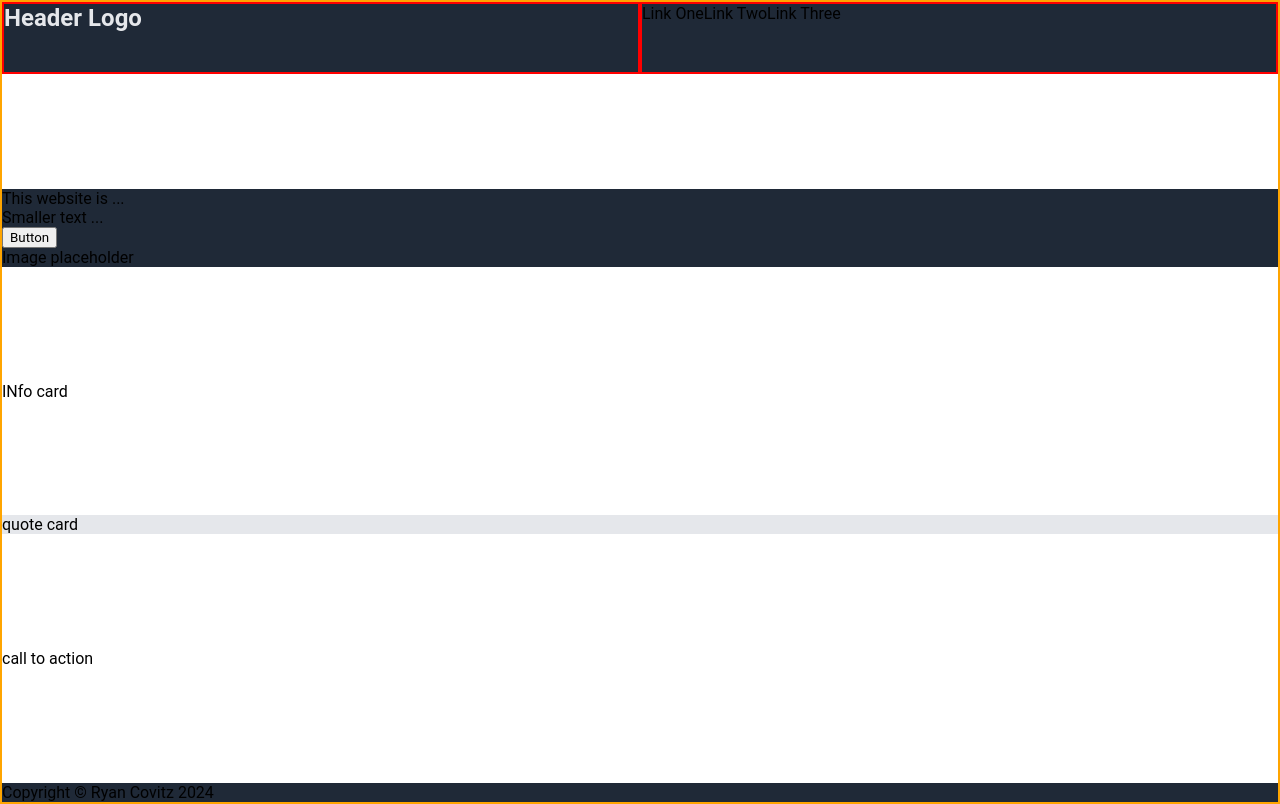
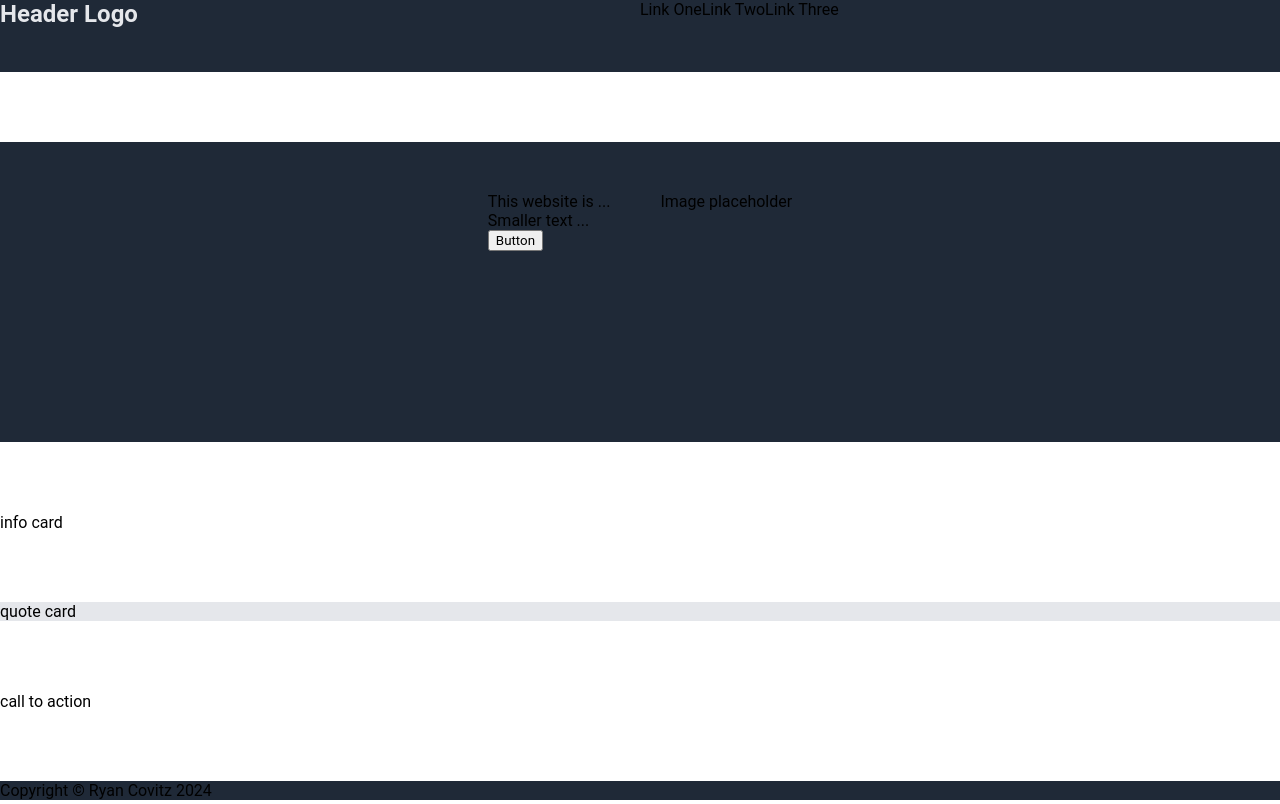
Before and after one commit to rcovitz/flex-landing-page, a plain HTML site: page index.html in a window 1280 px wide. Drawn offline with Linux system fonts and the light colour scheme.

Commit message:
Changed .title-card to .hero, changed background colors.

```diff
--- a/index.html
+++ b/index.html
@@ -26,7 +26,7 @@
     </div>
 
     <div class="info-card white">
-        <div>INfo card</div>
+        <div>info card</div>
     </div>
 
     <div class="quote-card gray">
--- a/style.css
+++ b/style.css
@@ -4,26 +4,22 @@
 
 body {
     display: flex;
-    border: orange 2px solid;
     min-height: 100vh;
     flex-direction: column;
     justify-content: space-between;
     margin: 0;
-    padding: 0;
 }
 
 .header {
     display: flex;
     height: 72px;
     flex-direction: row;
-    flex: none;
     justify-content: space-between;
 }
 
 .logo, .navigation {
     display: flex;
     flex: 1;
-    border: 2px red solid;
 }
 
 .logo {
@@ -32,13 +28,13 @@ body {
     color: #E5E7EB;
 }
 
-
-
-.title-card {
+.hero {
     display: flex;
-    flex: 1;
+    height: 200px;
     flex-direction: row;
     justify-content: center;
+    padding: 50px;
+    gap: 50px;
 }
 
 
```
